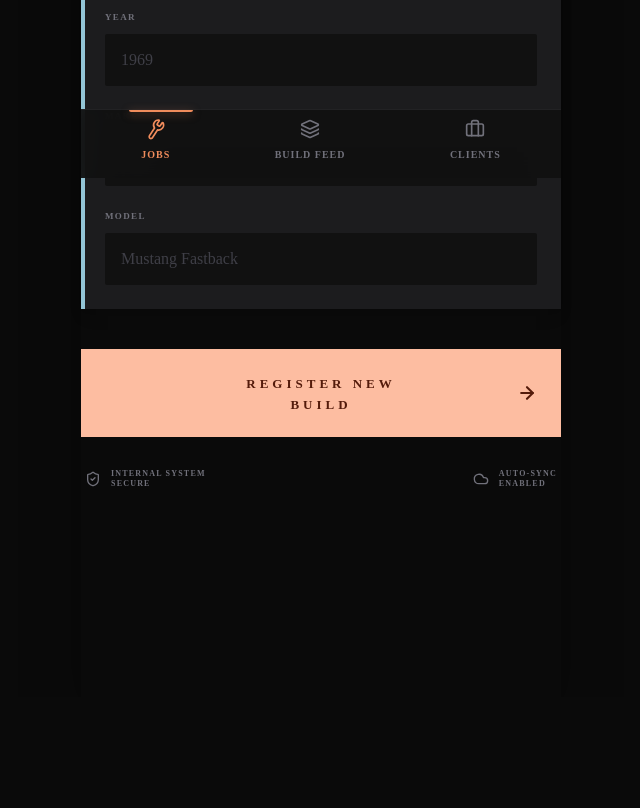
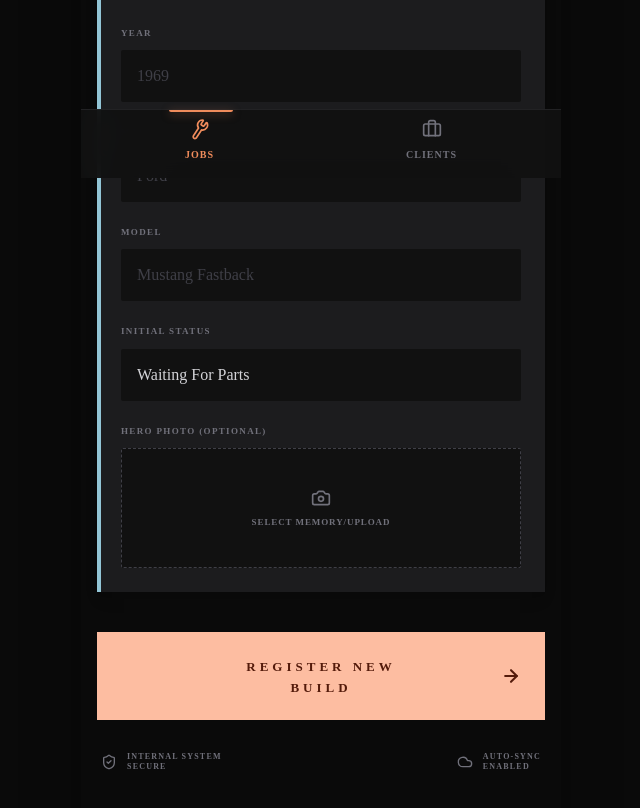
Before and after one commit to Hamza-1997/garageFeed, a Next.js app: page /projects/new in a window 1280 px wide. Shown: the part 622-1430 px from the top of the page, without its empty margins (319-959 px from the left). Before the commit the page ends 1319 px from the top, so only its background shows below. Built offline with nearby package versions, Linux system fonts and the light colour scheme.

Commit message:
chore: improved layout, image upload field & placeholder for project image

```diff
--- a/src/app/(manager)/layout.tsx
+++ b/src/app/(manager)/layout.tsx
@@ -9,7 +9,7 @@ export default function ManagerLayout({ children }: { children: React.ReactNode
         <div className="px-5 h-16 flex items-center justify-between">
           <Link href="/dashboard" className="font-bold flex items-center gap-2 hover:opacity-80 transition-opacity text-[#f08c5c]">
             <Wrench className="w-5 h-5 -rotate-12" />
-            <span className="tracking-[0.15em] text-sm uppercase">Auto_Lab</span>
+            <span className="tracking-[0.15em] text-sm uppercase">Project Cars Garage</span>
           </Link>
           {/* <div className="flex items-center gap-5">
             <button className="text-zinc-400 hover:text-white transition-colors">
@@ -22,7 +22,7 @@ export default function ManagerLayout({ children }: { children: React.ReactNode
         </div>
       </header>
 
-      <main className="flex-1 w-full relative pb-28">
+      <main className="flex-1 w-full relative pb-28 px-4 pt-4">
         {children}
       </main>
 
@@ -32,16 +32,16 @@ export default function ManagerLayout({ children }: { children: React.ReactNode
             <Wrench className="w-5 h-5 -rotate-12 group-hover:scale-110 transition-transform" />
             <span className="text-[10px] uppercase font-bold tracking-widest mt-1">Jobs</span>
           </Link>
-          <Link href="#" className="flex flex-col items-center gap-1 text-zinc-500 hover:text-zinc-300 transition-colors group">
+          {/* <Link href="#" className="flex flex-col items-center gap-1 text-zinc-500 hover:text-zinc-300 transition-colors group">
             <Layers className="w-5 h-5 group-hover:scale-110 transition-transform" />
             <span className="text-[10px] uppercase font-bold tracking-widest mt-1">Build Feed</span>
-          </Link>
+          </Link> */}
           <Link href="#" className="flex flex-col items-center gap-1 text-zinc-500 hover:text-zinc-300 transition-colors group">
             <Briefcase className="w-5 h-5 group-hover:scale-110 transition-transform" />
             <span className="text-[10px] uppercase font-bold tracking-widest mt-1">Clients</span>
           </Link>
         </div>
-        <div className="absolute top-0 left-0 w-1/3 h-[2px]">
+        <div className="absolute top-0 left-0 w-1/2 h-[2px]">
           <div className="w-16 h-full bg-[#f08c5c] mx-auto rounded-b shadow-[0_2px_8px_rgba(240,140,92,0.5)]" />
         </div>
       </nav>
--- a/src/features/project/CreateProjectForm.tsx
+++ b/src/features/project/CreateProjectForm.tsx
@@ -3,7 +3,7 @@
 import { useCreateProject } from "./useProjects";
 import { useRouter } from "next/navigation";
 import { useState } from "react";
-import { User, CarFront, ArrowRight, ShieldCheck, Cloud } from "lucide-react";
+import { User, CarFront, ArrowRight, ShieldCheck, Cloud, Camera, X } from "lucide-react";
 
 export function CreateProjectForm() {
   const [clientName, setClientName] = useState("");
@@ -11,9 +11,20 @@ export function CreateProjectForm() {
   const [year, setYear] = useState("");
   const [make, setMake] = useState("");
   const [model, setModel] = useState("");
+  const [status, setStatus] = useState<"IN ASSEMBLY" | "WAITING FOR PARTS" | "METAL WORK" | "QC DELAYED">("WAITING FOR PARTS");
+  const [imageUrl, setImageUrl] = useState("");
 
   const createProject = useCreateProject();
   const router = useRouter();
+
+  const handleImageUpload = (e: React.ChangeEvent<HTMLInputElement>) => {
+    const file = e.target.files?.[0];
+    if (file) {
+      // Mocking upload by creating local Object URL for instant preview
+      const url = URL.createObjectURL(file);
+      setImageUrl(url);
+    }
+  };
 
   const handleSubmit = (e: React.FormEvent) => {
     e.preventDefault();
@@ -35,7 +46,13 @@ export function CreateProjectForm() {
     if (!name) return; // Prevent empty names
 
     createProject.mutate(
-      { name, description },
+      {
+        name,
+        description,
+        client: clientName || "Unknown Client",
+        status,
+        imageUrl,
+      },
       {
         onSuccess: () => {
           router.push("/dashboard");
@@ -159,6 +176,52 @@ export function CreateProjectForm() {
                 required
               />
             </div>
+
+            <div className="flex flex-col">
+              <label className="text-zinc-500 text-[9px] uppercase font-bold tracking-[0.15em] mb-2.5">
+                Initial Status
+              </label>
+              <select
+                value={status}
+                onChange={(e) => setStatus(e.target.value as any)}
+                className="w-full bg-[#111111] border-none h-[52px] text-zinc-300 px-4 focus:outline-none focus:ring-1 focus:ring-[#93c5d6]/50 rounded-[2px] appearance-none"
+              >
+                <option value="WAITING FOR PARTS">Waiting For Parts</option>
+                <option value="IN ASSEMBLY">In Assembly</option>
+                <option value="METAL WORK">Metal Work</option>
+                <option value="QC DELAYED">QC Delayed</option>
+              </select>
+            </div>
+
+            <div className="flex flex-col mt-2">
+              <label className="text-zinc-500 text-[9px] uppercase font-bold tracking-[0.15em] mb-2.5">
+                Hero Photo (Optional)
+              </label>
+
+              {imageUrl ? (
+                <div className="relative h-[180px] bg-black rounded-[2px] overflow-hidden border border-[#2a2a2c]">
+                  <img src={imageUrl} alt="Uploaded preview" className="w-full h-full object-cover opacity-80" />
+                  <button
+                    type="button"
+                    onClick={() => setImageUrl("")}
+                    className="absolute top-2 right-2 w-7 h-7 bg-[#990f02] flex items-center justify-center rounded-[2px] shadow-md hover:bg-red-700"
+                  >
+                    <X className="w-4 h-4 text-white" strokeWidth={3} />
+                  </button>
+                </div>
+              ) : (
+                <label className="border border-dashed border-zinc-700 bg-[#111111] flex flex-col items-center justify-center h-[120px] rounded-[2px] cursor-pointer hover:bg-zinc-900/50 transition-colors">
+                  <Camera className="w-5 h-5 text-zinc-500 mb-2" />
+                  <span className="text-zinc-500 text-[9px] uppercase font-bold tracking-widest">Select Memory/Upload</span>
+                  <input
+                    type="file"
+                    accept="image/*"
+                    className="hidden"
+                    onChange={handleImageUpload}
+                  />
+                </label>
+              )}
+            </div>
           </div>
         </div>
 
--- a/src/features/project/ProjectList.tsx
+++ b/src/features/project/ProjectList.tsx
@@ -2,7 +2,7 @@
 
 import { useProjects } from './useProjects';
 import Link from 'next/link';
-import { Plus } from 'lucide-react';
+import { Plus, Car } from 'lucide-react';
 
 function getStatusColor(status: string) {
   switch (status) {
@@ -36,28 +36,27 @@ export function ProjectList() {
         </h2>
       </div>
 
-      <div className="flex items-center mb-8">
-        <div className="flex flex-col border-l-[3px] border-[#f08c5c] pl-3">
-          <span className="text-zinc-500 text-[9px] uppercase font-bold tracking-[0.2em] mb-1">Capacity</span>
-          <span className="text-white text-2xl font-bold leading-none">14 <span className="text-zinc-400 text-lg">/ 20</span></span>
-        </div>
-      </div>
+
 
       <div className="grid gap-6">
         {projects?.map((project) => (
           <Link key={project.id} href={`/projects/${project.id}`} className="bg-[#1c1c1e] rounded-sm overflow-hidden flex flex-col group cursor-pointer transition-colors shadow-2xl relative">
-            {project.imageUrl && (
-              <div className="h-48 overflow-hidden relative w-full bg-black">
+            <div className="h-48 overflow-hidden relative w-full bg-[#111] border-b border-zinc-800/50">
+              {project.imageUrl ? (
                 <img
                   src={project.imageUrl}
                   alt={project.name}
                   className="w-full h-full object-cover group-hover:scale-105 transition-transform duration-[600ms] opacity-90"
                 />
-                <div className="absolute inset-0 bg-gradient-to-t from-[#1c1c1e] via-transparent to-transparent opacity-60"></div>
-              </div>
-            )}
+              ) : (
+                <div className="absolute inset-0 flex items-center justify-center">
+                  <Car className="w-16 h-16 text-zinc-800 opacity-60 group-hover:scale-110 transition-transform duration-[600ms]" strokeWidth={1.5} />
+                </div>
+              )}
+              <div className="absolute inset-0 bg-gradient-to-t from-[#1c1c1e] via-[#1c1c1e]/40 to-transparent"></div>
+            </div>
 
-            <div className={`p-5 flex flex-col relative z-10 bg-[#1c1c1e] ${project.imageUrl ? '-mt-2' : ''}`}>
+            <div className="p-5 flex flex-col relative z-10 bg-[#1c1c1e] -mt-5">
               <h3 className="text-xl font-bold text-white mb-3 tracking-tight">{project.name}</h3>
 
               {/* Status Badge */}
--- a/src/features/project/useProjects.ts
+++ b/src/features/project/useProjects.ts
@@ -38,6 +38,15 @@ export function useProjects() {
           imageUrl: 'https://thumbs.dreamstime.com/b/fishermen-fj-oman-toyota-fj-used-fishermen-to-tow-boats-sea-185229373.jpg?auto=format&fit=crop&q=80&w=800'
         },
         {
+          id: '4',
+          name: '1969 Chevy Camaro SS',
+          description: 'Final inspection failed, awaiting rework.',
+          createdAt: '2023-11-10T00:00:00Z',
+          status: 'QC DELAYED',
+          client: 'William Chen',
+          imageUrl: 'https://images.unsplash.com/photo-1494976388531-d1058494cdd8?auto=format&fit=crop&q=80&w=800'
+        },
+               {
           id: '3',
           name: 'Land Rover Defender 90',
           description: 'Rust repair and fabrication.',
@@ -45,15 +54,6 @@ export function useProjects() {
           status: 'METAL WORK',
           client: 'James Thorne',
           imageUrl: ''
-        },
-        {
-          id: '4',
-          name: '1969 Chevy Camaro SS',
-          description: 'Final inspection failed, awaiting rework.',
-          createdAt: '2023-11-10T00:00:00Z',
-          status: 'QC DELAYED',
-          client: 'William Chen',
-          imageUrl: 'https://images.unsplash.com/photo-1494976388531-d1058494cdd8?auto=format&fit=crop&q=80&w=800'
         },
       ] as Project[];
     },
@@ -73,17 +73,14 @@ export function useCreateProject() {
   const queryClient = useQueryClient();
 
   return useMutation({
-    mutationFn: async (newProject: Omit<Project, 'id' | 'createdAt' | 'status' | 'client' | 'imageUrl'>) => {
+    mutationFn: async (newProject: Omit<Project, 'id' | 'createdAt'>) => {
       // const response = await api.post('/projects', newProject);
       // return response.data;
       console.log('Project created:', newProject);
       return {
-        ...newProject,
         id: Math.random().toString(36).substring(7),
         createdAt: new Date().toISOString(),
-        status: 'WAITING FOR PARTS',
-        client: 'Unknown Client',
-        imageUrl: 'https://images.unsplash.com/photo-1542362567-b07e54358753?auto=format&fit=crop&q=80&w=800',
+        ...newProject,
       } as Project;
     },
     onSuccess: () => {
```
